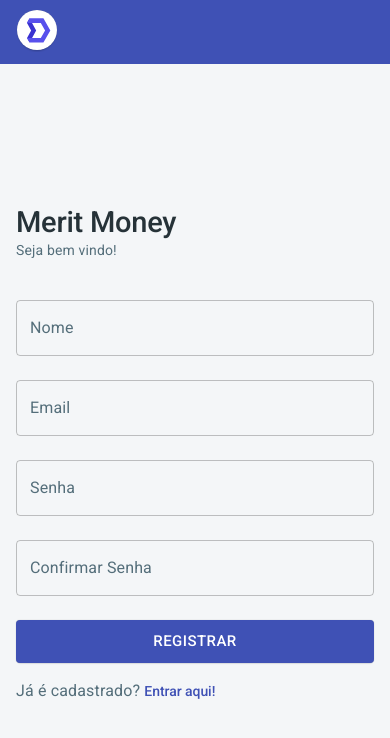
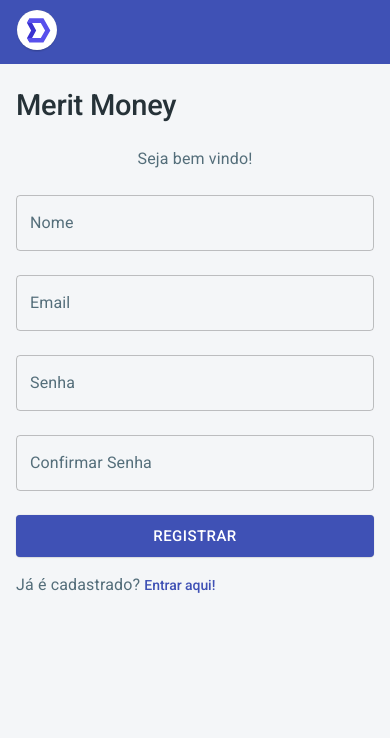
Before and after one commit to MaxwelRamos/front-projeto-integrado, a React (Create React App) app: page /register in a window 390 px wide. Shown: the top 738 px of the page. Built offline with nearby package versions, Linux system fonts and the light colour scheme.

Commit message:
Melhorias mobile - Entrega 3

```diff
--- a/src/views/auth/RegisterView.js
+++ b/src/views/auth/RegisterView.js
@@ -10,6 +10,7 @@ import {
   Checkbox,
   Container,
   FormHelperText,
+  Grid,
   Link,
   TextField,
   Typography,
@@ -63,7 +64,7 @@ const RegisterView = () => {
       title="Register"
     >
       <Box
-        display="flex"
+        display="auto"
         flexDirection="column"
         height="100%"
         justifyContent="center"
@@ -109,6 +110,31 @@ const RegisterView = () => {
                   >
                     Merit Money
                   </Typography>
+                </Box>
+                <Grid
+                  container
+                  spacing={3}
+                >
+                </Grid>
+                <Box
+                  mt={3}
+                  mb={1}
+                >
+                  <Typography
+                    align="center"
+                    color="textSecondary"
+                    variant="body1"
+                  >
+                    Seja bem vindo!
+                  </Typography>
+                </Box>
+                {/* <Box mb={3}>
+                  <Typography
+                    color="textPrimary"
+                    variant="h2"
+                  >
+                    Merit Money
+                  </Typography>
                   <Typography
                     color="textSecondary"
                     gutterBottom
@@ -116,7 +142,7 @@ const RegisterView = () => {
                   >
                     Seja bem vindo!
                   </Typography>
-                </Box>
+                </Box> */}
                 <TextField
                   error={Boolean(touched.name && errors.name)}
                   fullWidth
```
